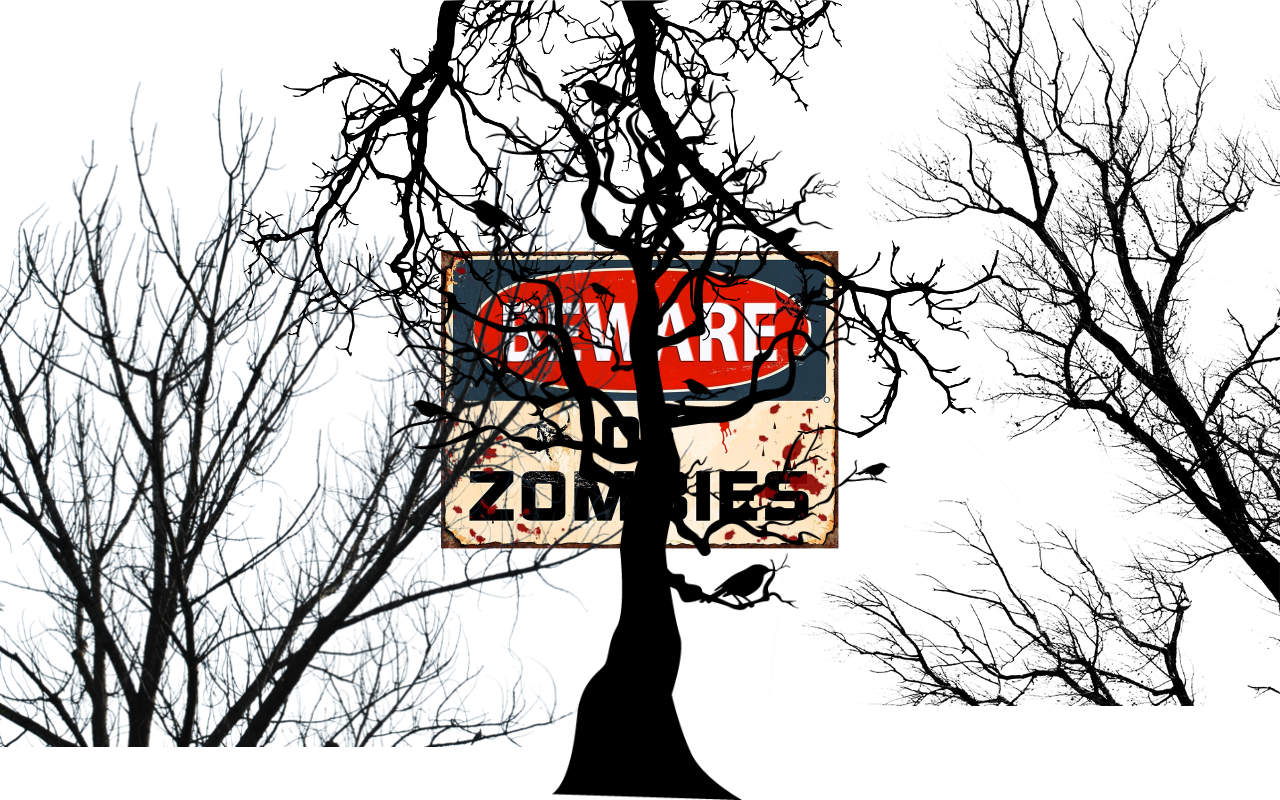
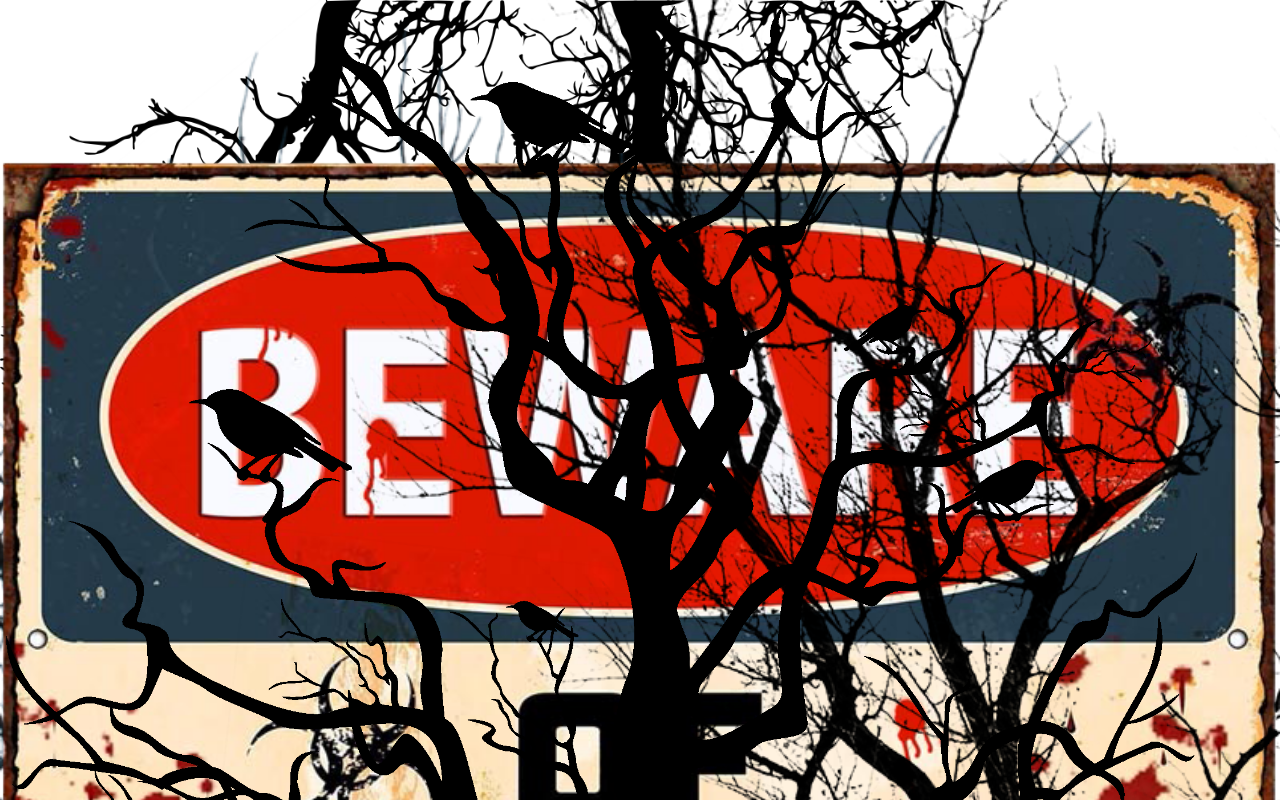
Before and after one commit to SebastianSloma/next_zombieland, a Next.js app: page / in a window 1280 px wide. Shown: the top 800 px of the page. Built offline with nearby package versions, Linux system fonts and the light colour scheme.

Commit message:
motion.img

```diff
--- a/src/components/Hero.tsx
+++ b/src/components/Hero.tsx
@@ -1,44 +1,88 @@
+'use client';
+
 import Image from 'next/image';
 import React from 'react';
+import { motion, useScroll, useTransform } from 'framer-motion';
 
 const Hero = () => {
+	const secRef = React.useRef<HTMLDivElement>(null);
+
+	const { scrollYProgress } = useScroll({
+		target: secRef,
+		offset: ['start end', 'end start'],
+	});
+
+	const scale = useTransform(scrollYProgress, [0, 0.5], [0, 1]);
+	const xTransform = useTransform(
+		scrollYProgress,
+		[1, 0.5, 0.1, 0],
+		[-1000, 0, 0, 0]
+	);
 	return (
 		<div className='h-lvh'>
-			<Image
+			<motion.img
 				src='/tree3.png'
 				alt='sign'
 				width={800}
 				height={600}
-				className='absolute z-[40] top-0 left-1/2 transform -translate-x-1/2 '
+				// className='absolute z-[40] top-0 left-1/2 transform -translate-x-1/2 '
+				style={{
+					position: 'absolute',
+					top: 0,
+					left: 0,
+					width: '100%',
+					scale: scale,
+					x: xTransform,
+				}}
 			/>
-			<Image
+			<motion.img
 				src='/tree2.png'
 				alt='sign'
 				width={700}
 				height={300}
-				className='absolute z-[30] top-1/2 left-0 transform -translate-y-1/2'
+				// className='absolute z-[30] top-1/2 left-0 transform -translate-y-1/2'
+				style={{
+					position: 'absolute',
+					top: 0,
+					left: 0,
+					width: '100%',
+					scale: scale,
+					x: xTransform,
+				}}
 			/>
-			<Image
+			<motion.img
 				src='/zombie_sign.png'
 				alt='sign'
 				width={400}
 				height={300}
-				className='absolute z-[-100] top-1/2 left-1/2 transform -translate-x-1/2 -translate-y-1/2 '
+				// className='absolute z-[-100] top-1/2 left-1/2 transform -translate-x-1/2 -translate-y-1/2 '
+				style={{ position: "absolute", top: 0, left: 0, width: "100%", 	scale: scale,
+				x: xTransform, }}
 			/>
-			<Image
+			<motion.img
 				src='/tree1.png'
 				alt='tree1'
 				width={570}
 				height={280}
-				className='absolute z-[10]  right-0 '
+				// className='absolute z-[10]  right-0 '
+				style={{
+					position: 'absolute',
+					top: 0,
+					left: 0,
+					width: '100%',
+					scale: scale,
+					x: xTransform,
+				}}
 			/>
 
-			<Image
+			<motion.img
 				src='/tree4.png'
 				alt='sign'
 				width={500}
 				height={400}
-				className='absolute z-[50] bottom-0 left-1/2 transform -translate-x-1/2'
+				// className='absolute z-[50] bottom-0 left-1/2 transform -translate-x-1/2'
+				style={{ position: "absolute", top: 0, left: 0, width: "100%", 	scale: scale,
+				x: xTransform, }}
 			/>
 		</div>
 	);
```
